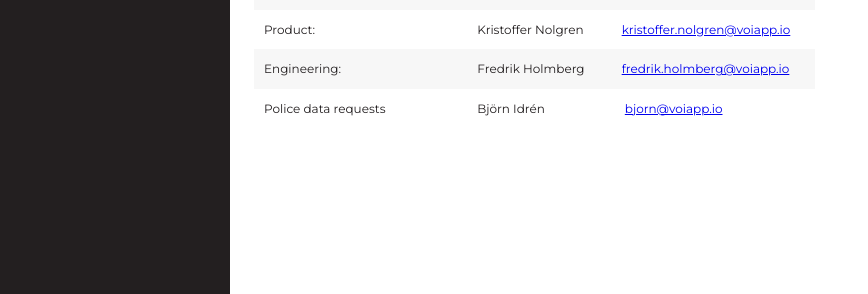
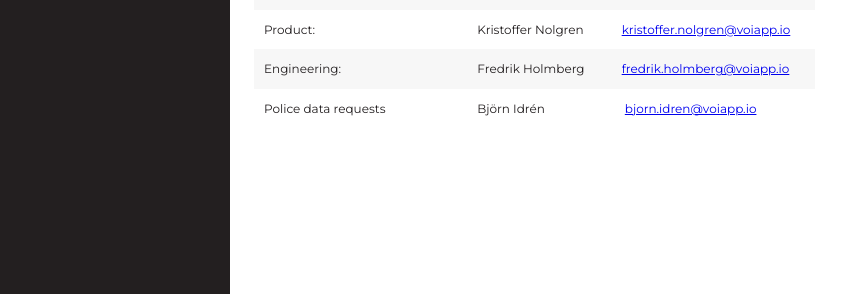
Before and after one commit to voi-api/voi-api.github.io, a Jekyll site: the page built from poc.md, in a window 1280 px wide and 900 px high. Shown: the part 316-610 px from the top of the window, without its empty margins (0-868 px from the left). Built offline with Jekyll 4.4.1, drawn with Linux system fonts in a browser that asks for light colours; some web fonts are replaced.

Commit message:
update email

```diff
--- a/poc.md
+++ b/poc.md
@@ -17,4 +17,4 @@ description: Who to contact about what.
 | Finance: |Josefine Ernlothsson |[partner-invoice@voiapp.io](mailto:partner-invoice@voiapp.io)|
 | Product: |Kristoffer Nolgren |[kristoffer.nolgren@voiapp.io](mailto:kristoffer.nolgren@voiapp.io)|
 | Engineering: |Fredrik Holmberg |[fredrik.holmberg@voiapp.io](mailto:fredrik.holmberg@voiapp.io)|
-| Police data requests | Björn Idrén | [bjorn@voiapp.io](mailto:bjorn@voiapp.io)|
+| Police data requests | Björn Idrén | [bjorn.idren@voiapp.io](mailto:bjorn.idren@voiapp.io)|
```
